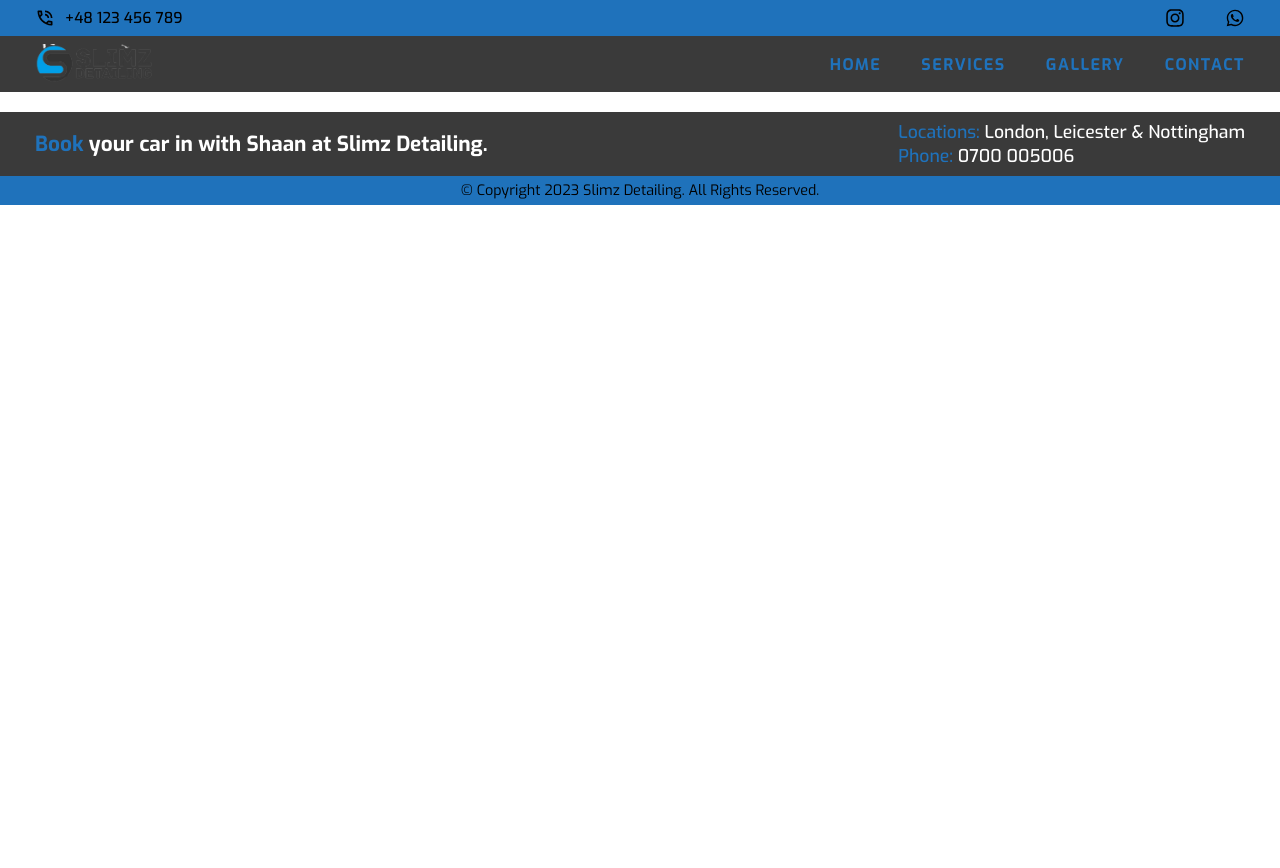
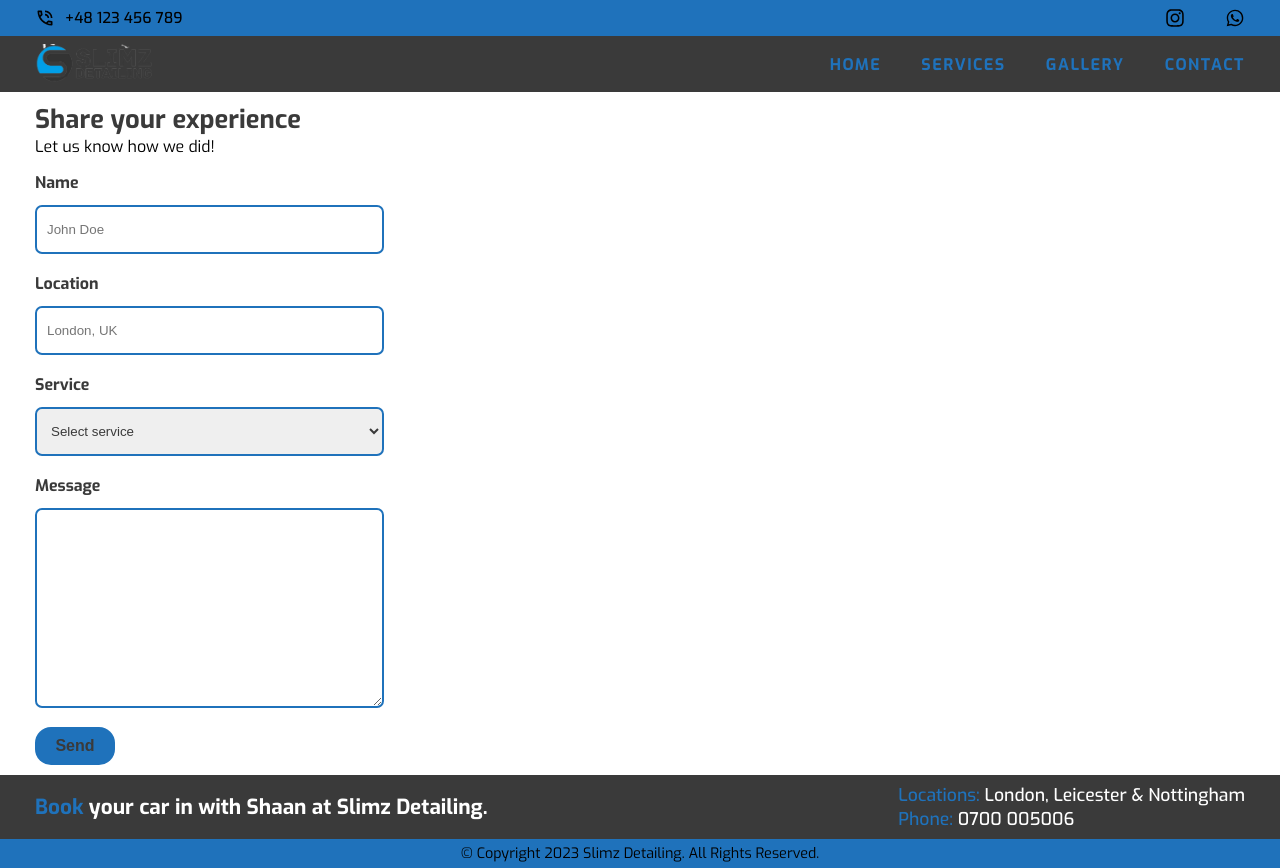
Before and after one commit to jeromekithinji/slimz-detailing, a React (Create React App) app: page /review in a window 1280 px wide. Before the commit the page ends 800 px from the top, so only its background shows below. Built offline with nearby package versions, Linux system fonts and the light colour scheme.

Commit message:
Review component added

```diff
--- a/src/App.js
+++ b/src/App.js
@@ -9,6 +9,7 @@ import ServicesPage from "./pages/servicesPage/servicesPage";
 import GalleryPage from "./pages/galleryPage/galleryPage";
 import { BrowserRouter as Router, Switch, Route, Routes, BrowserRouter } from "react-router-dom";
 import ContactPage from "./pages/contactPage/contactPage";
+import ReviewPage from "./pages/reviewPage/reviewPage";
 
 function App() {
     return (
@@ -24,6 +25,7 @@ function App() {
                     <Route path="/services" element={<ServicesPage />} />
                     <Route path="/gallery" element={<GalleryPage />} />
                     <Route path="/contact" element={<ContactPage />} />
+                    <Route path="/review" element={<ReviewPage />} />
                 </Routes>
                 </div>
                 <div className="App__footer">
--- a/src/pages/contactPage/contactPage.scss
+++ b/src/pages/contactPage/contactPage.scss
@@ -88,6 +88,9 @@
 
                     &:hover {
                         cursor: pointer;
+                        background-color: white;
+                        color: $primary-color;
+                        border: 2px solid $primary-color;
                     }
                 }
             }
--- /dev/null
+++ b/src/pages/reviewPage/reviewPage.jsx
@@ -0,0 +1,82 @@
+import React, { useState } from "react";
+import "./reviewPage.scss";
+import FormField from "../../components/formField/formField";
+import StatusBar from "../../components/statusBar/statusBar";
+
+
+const ReviewPage = () => {
+    const [displayStatus, setDisplayStatus] = useState(false);
+    const [formData, setFormData] = useState({
+        name: "",
+        location: "",
+        message: "",
+    });
+
+    const handleInputChange = (name, value) => {
+        setFormData({
+            ...formData,
+            [name]: value,
+        });
+    };
+
+    const handleSubmit = () => {
+        const formDataJSON = JSON.stringify(formData);
+        console.log(formDataJSON);
+        setDisplayStatus(true);
+
+        setTimeout(() => {
+            setDisplayStatus(false);
+        }, 15000);
+    };
+    return (
+        <div className="reviewPage">
+            {displayStatus ? (
+                <StatusBar status={"success"} message={"Message sent"} />
+            ) : null}
+            <p className="reviewPage-title">Share your experience</p>
+            <p className="reviewPage-subHeading">Let us know how we did!</p>
+            <div className="reviewPage-form">
+                <FormField
+                    label={"Name"}
+                    type={"text"}
+                    placeholder={"John Doe"}
+                    name={"name"}
+                    onChange={handleInputChange}
+                />
+                <FormField
+                    label={"Location"}
+                    type={"text"}
+                    placeholder={"London, UK"}
+                    name={"location"}
+                    onChange={handleInputChange}
+                />
+                <FormField
+                    onChange={handleInputChange}
+                    label={"Service"}
+                    type={"select"}
+                    name={"service"}
+                    selectValuesTexts={[
+                        { value: "Simple", text: "Simple" },
+                        { value: "Extreme", text: "Extreme" },
+                    ]}
+                    selectFirstOption={"Select service"}
+                />
+                <FormField
+                    label={"Message"}
+                    type={"textarea"}
+                    placeholder={""}
+                    name={"message"}
+                    onChange={handleInputChange}
+                />
+                <button
+                    className="reviewPage-form-button"
+                    onClick={handleSubmit}
+                >
+                    Send
+                </button>
+            </div>
+        </div>
+    );
+};
+
+export default ReviewPage;
--- /dev/null
+++ b/src/pages/reviewPage/reviewPage.scss
@@ -0,0 +1,35 @@
+@import "../../assets/styles/variables";
+
+.reviewPage {
+    font-family: $primary-font;
+
+    &-title {
+        font-weight: bolder;
+        font-size: 1.6rem;
+        color: $secondary-color;
+    }
+
+    &-subHeading {
+        margin-bottom: 15px;
+    }
+
+    &-form {
+        &-button {
+            padding: 10px;
+            border-radius: 16px;
+            background-color: $primary-color;
+            color: $secondary-color;
+            border: none;
+            font-weight: bold;
+            font-size: 1rem;
+            width: 80px;
+
+            &:hover {
+                cursor: pointer;
+                background-color: white;
+                color: $primary-color;
+                border: 2px solid $primary-color;
+            }
+        }
+    }
+}
```
